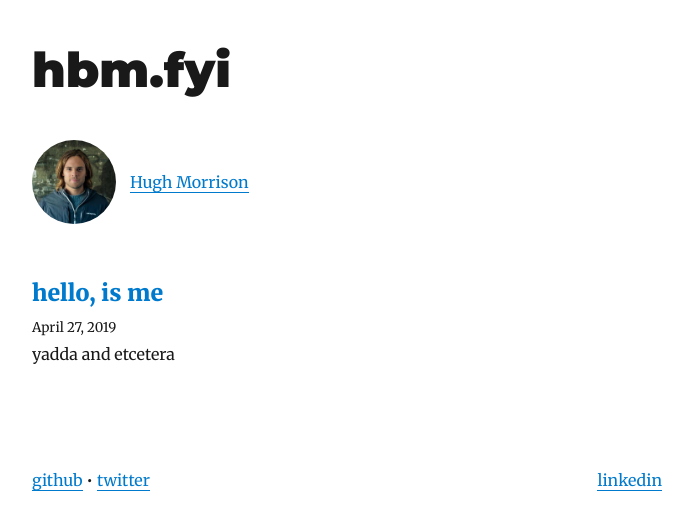
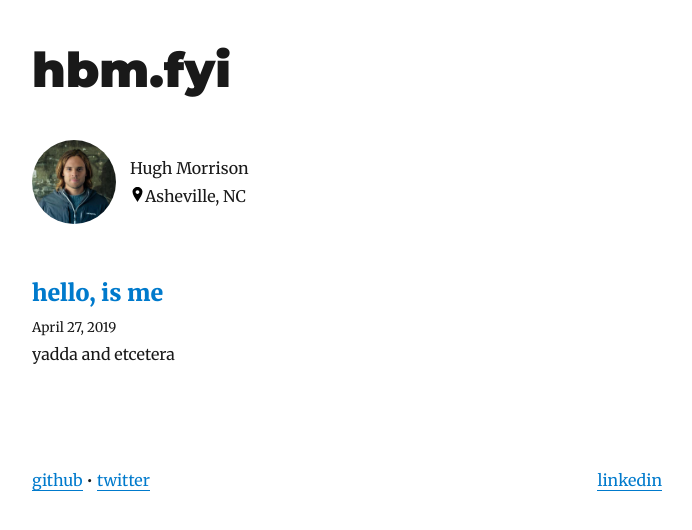
Before and after one commit to hmorri32/hbm.fyi, a Gatsby site: page / in a window 1280 px wide. Shown: the whole page, without its empty margins (293-985 px from the left). Built offline with nearby package versions, Linux system fonts and the light colour scheme; Gatsby itself is replaced by a stand-in of ours; some packages are replaced by stand-ins of ours.

Commit message:
rips GH component from bio, adds location data

```diff
--- a/src/components/bio.js
+++ b/src/components/bio.js
@@ -3,6 +3,16 @@ import profile from "../assets/profile.jpeg";
 import { rhythm } from "../utils/typography";
 
 class Bio extends Component {
+  state = { hover: false };
+
+  handleMouseEnter() {
+    this.setState({ hover: true });
+  }
+
+  handleMouseLeave() {
+    this.setState({ hover: false });
+  }
+
   render() {
     return (
       <div
@@ -24,7 +34,18 @@ class Bio extends Component {
           }}
         />
         <p style={{ maxWidth: 310, margin: 0, padding: 0 }}>
-          <a href="https://github.com/hmorri32">Hugh Morrison</a>
+          Hugh Morrison
+          <p>
+            <svg
+              xmlns="http://www.w3.org/2000/svg"
+              width="15"
+              height="15"
+              viewBox="0 0 24 24"
+            >
+              <path d="M12 0c-4.198 0-8 3.403-8 7.602 0 4.198 3.469 9.21 8 16.398 4.531-7.188 8-12.2 8-16.398 0-4.199-3.801-7.602-8-7.602zm0 11c-1.657 0-3-1.343-3-3s1.343-3 3-3 3 1.343 3 3-1.343 3-3 3z" />
+            </svg>
+            Asheville, NC
+          </p>
         </p>
       </div>
     );
```
